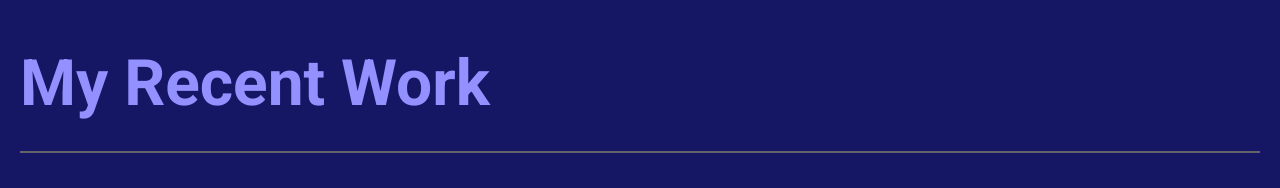
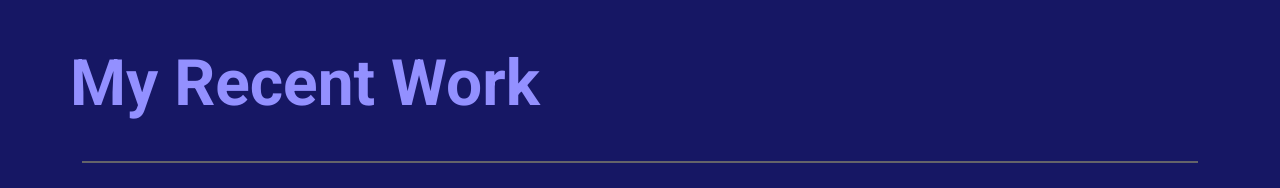
Before and after one commit to Chrissiku/Portfolio-mobile, a website: page index.html in a window 1280 px wide. Shown: the part 764-952 px from the top of the page. Drawn offline with Linux system fonts and the light colour scheme.

Commit message:
align the header and the horizontal line to have the same width with the card and resize the contact section

```diff
--- a/css/style.css
+++ b/css/style.css
@@ -207,6 +207,7 @@ section.about {
 
 section.about .line {
   width: 100%;
+  margin: 20px auto;
 }
 
 section.about .card {
@@ -390,6 +391,7 @@ footer .foot-line {
     line-height: 114px;
     font-weight: 700;
     text-transform: capitalize;
+    padding: 0 50px;
   }
 
   section.portfolio .portfolio-head h2 {
@@ -439,6 +441,10 @@ footer .foot-line {
     display: block;
   }
 
+  section.about .line {
+    width: 90%;
+  }
+
   section.about .card {
     display: grid;
     grid-template: auto/ 50% 50%;
@@ -483,6 +489,7 @@ footer .foot-line {
 
   section.contact {
     padding: 0 130px;
+    width: 684px;
   }
 
   section.contact .contact-title1 {
```
